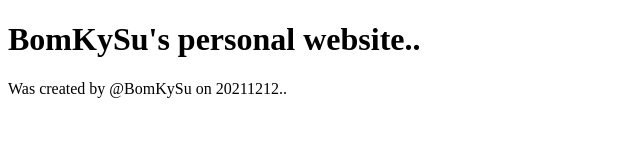
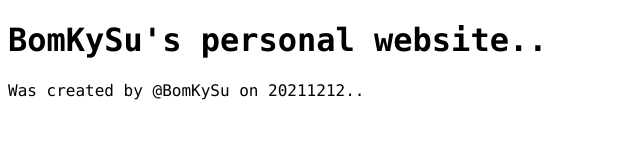
Before and after one commit to BomKySu/bomkysu.github.io, a plain HTML site: page index.html in a window 1280 px wide. Shown: the whole page, without its empty margins (0-640 px from the left). Drawn offline with Linux system fonts and the light colour scheme.

Commit message:
Use Consolas as a default font-family

```diff
--- a/index.html
+++ b/index.html
@@ -1,5 +1,5 @@
 <!DOCTYPE html>
-<html>
+<html style="font-family: Consolas;">
     <head>
         <h1>
             BomKySu's personal website..
```
